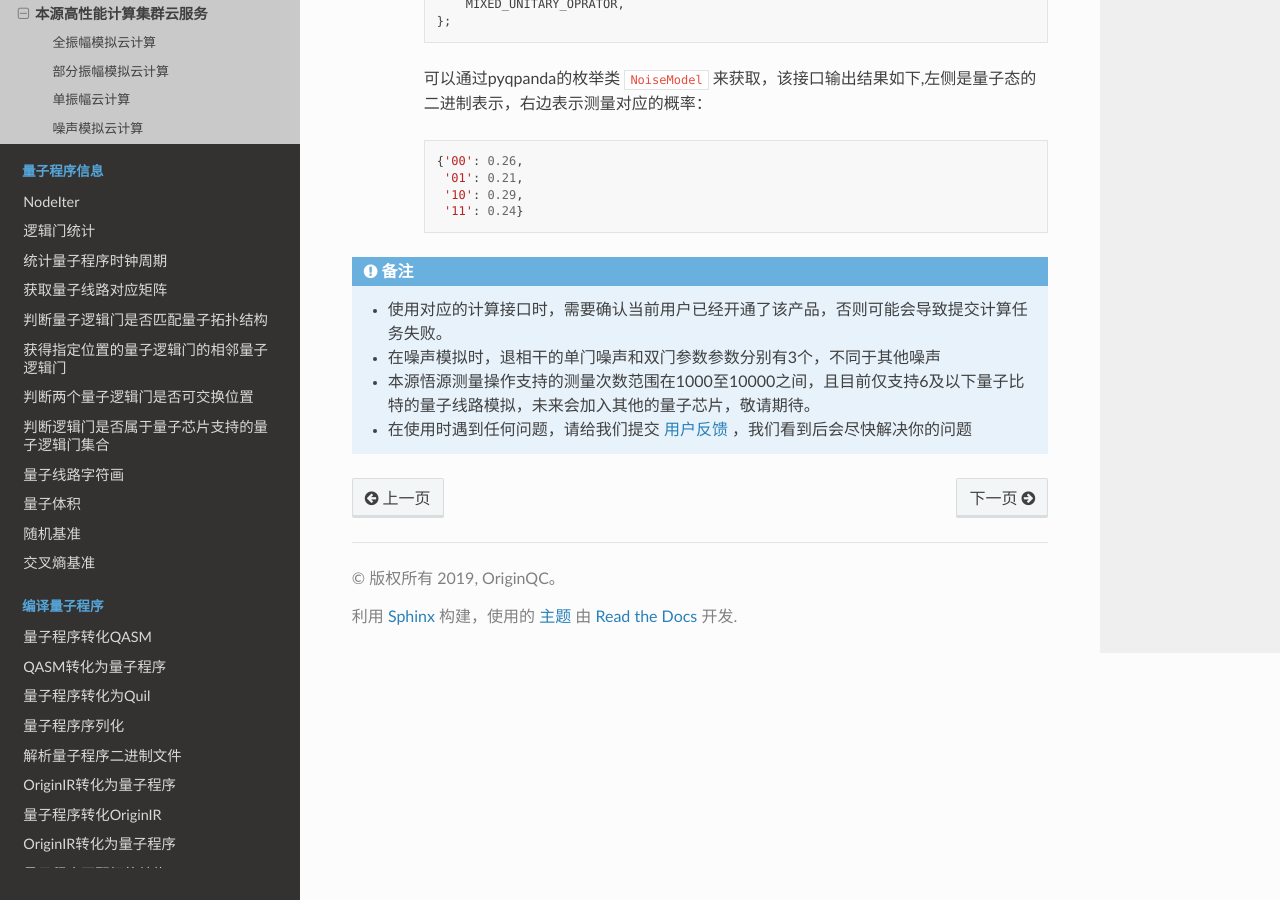
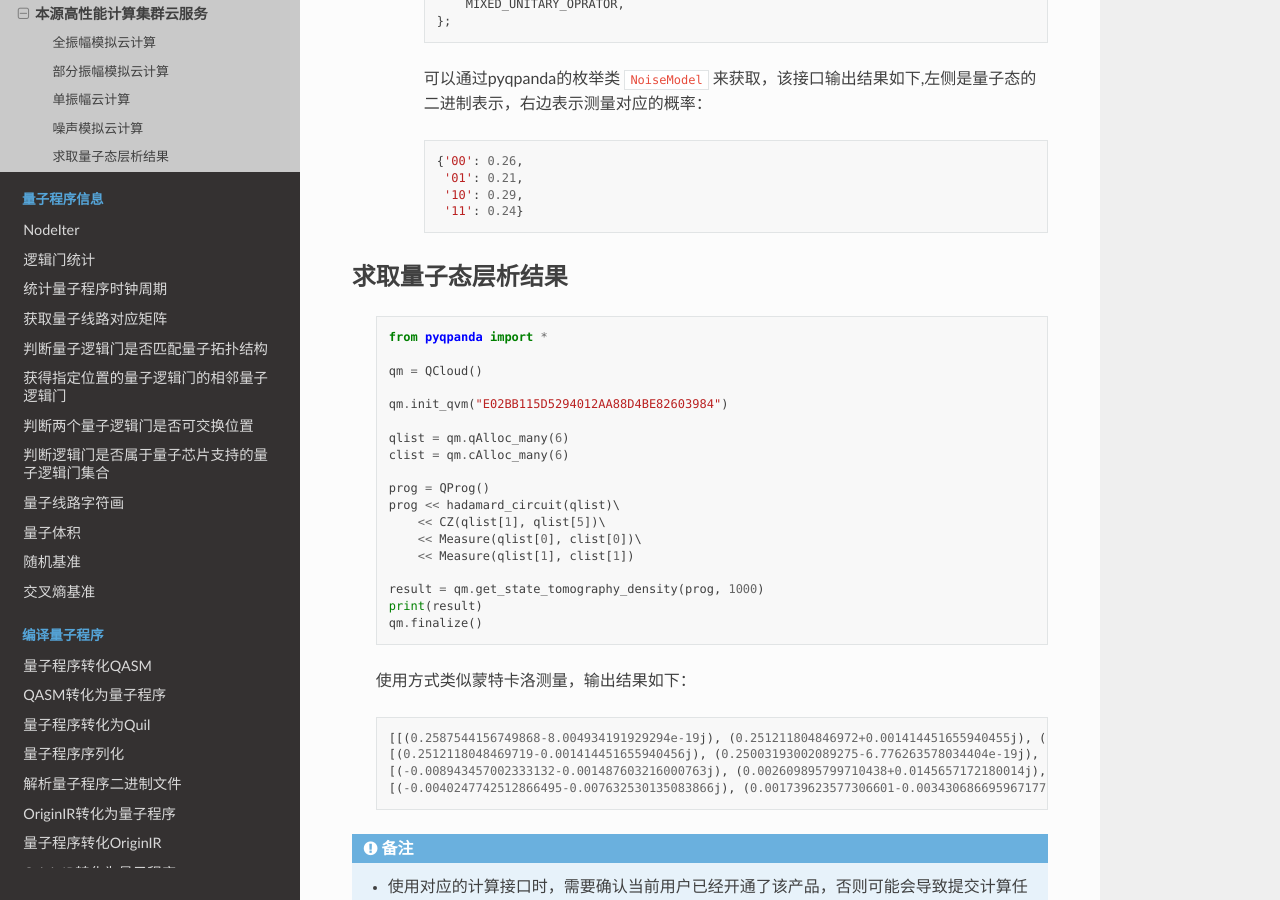
Before and after one commit to OriginQ/pyQPanda-Toturial, a Sphinx documentation site: the page built from source/QCloudQVM.rst, in a window 1280 px wide and 900 px high, scrolled down 2720 px. Built offline with Sphinx 7.4.7 and the Read the Docs theme 2.0.0, drawn with Linux system fonts in a browser that asks for light colours; pages that are not in the unit, such as notebooks, are missing from menus.

Commit message:
Create QCloudQVM.rst

```diff
--- a/source/QCloudQVM.rst
+++ b/source/QCloudQVM.rst
@@ -148,6 +148,40 @@
              '10': 0.29,
              '11': 0.24}
 
+求取量子态层析结果
+>>>>>>>>>>>>>>>>>>
+
+    .. code-block:: python
+
+        from pyqpanda import *
+
+        qm = QCloud()
+
+        qm.init_qvm("E02BB115D5294012AA88D4BE82603984")
+
+        qlist = qm.qAlloc_many(6)
+        clist = qm.cAlloc_many(6)
+
+        prog = QProg()
+        prog << hadamard_circuit(qlist)\
+            << CZ(qlist[1], qlist[5])\
+            << Measure(qlist[0], clist[0])\
+            << Measure(qlist[1], clist[1])
+
+        result = qm.get_state_tomography_density(prog, 1000)
+        print(result)
+        qm.finalize()
+
+
+    使用方式类似蒙特卡洛测量，输出结果如下：
+
+    .. code-block:: python
+
+        [[(0.2587544156749868-8.004934191929294e-19j), (0.251211804846972+0.001414451655940455j), (-0.008943457002333129+0.0014876032160007612j), (-0.0040247742512866495+0.007632530135083866j)],
+        [(0.2512118048469719-0.001414451655940456j), (0.25003193002089275-6.776263578034404e-19j), (0.0026098957997104447-0.0145657172180014j), (0.001739623577306608+0.003430686695967179j)],
+        [(-0.008943457002333132-0.001487603216000763j), (0.002609895799710438+0.0145657172180014j), (0.24548904782784528+2.1684043449710093e-19j), (0.2290859282493824+0.000791060320984212j)],
+        [(-0.0040247742512866495-0.007632530135083866j), (0.001739623577306601-0.0034306866959671776j), (0.2290859282493824-0.0007910603209842113j), (0.2457246064762752-2.710505431213761e-20j)]]
+
 .. note::
             - 使用对应的计算接口时，需要确认当前用户已经开通了该产品，否则可能会导致提交计算任务失败。
             - 在噪声模拟时，退相干的单门噪声和双门参数参数分别有3个，不同于其他噪声
```
